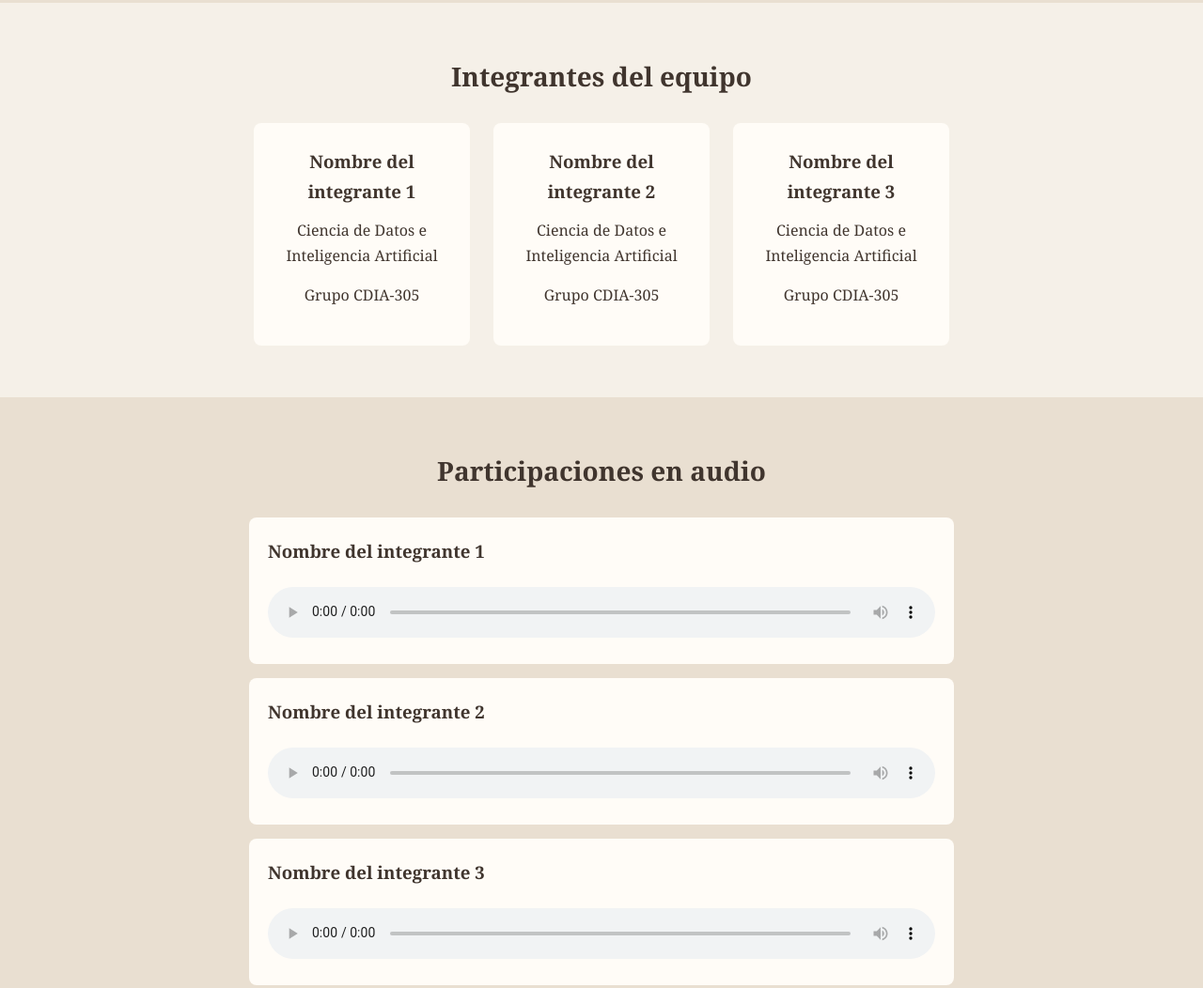
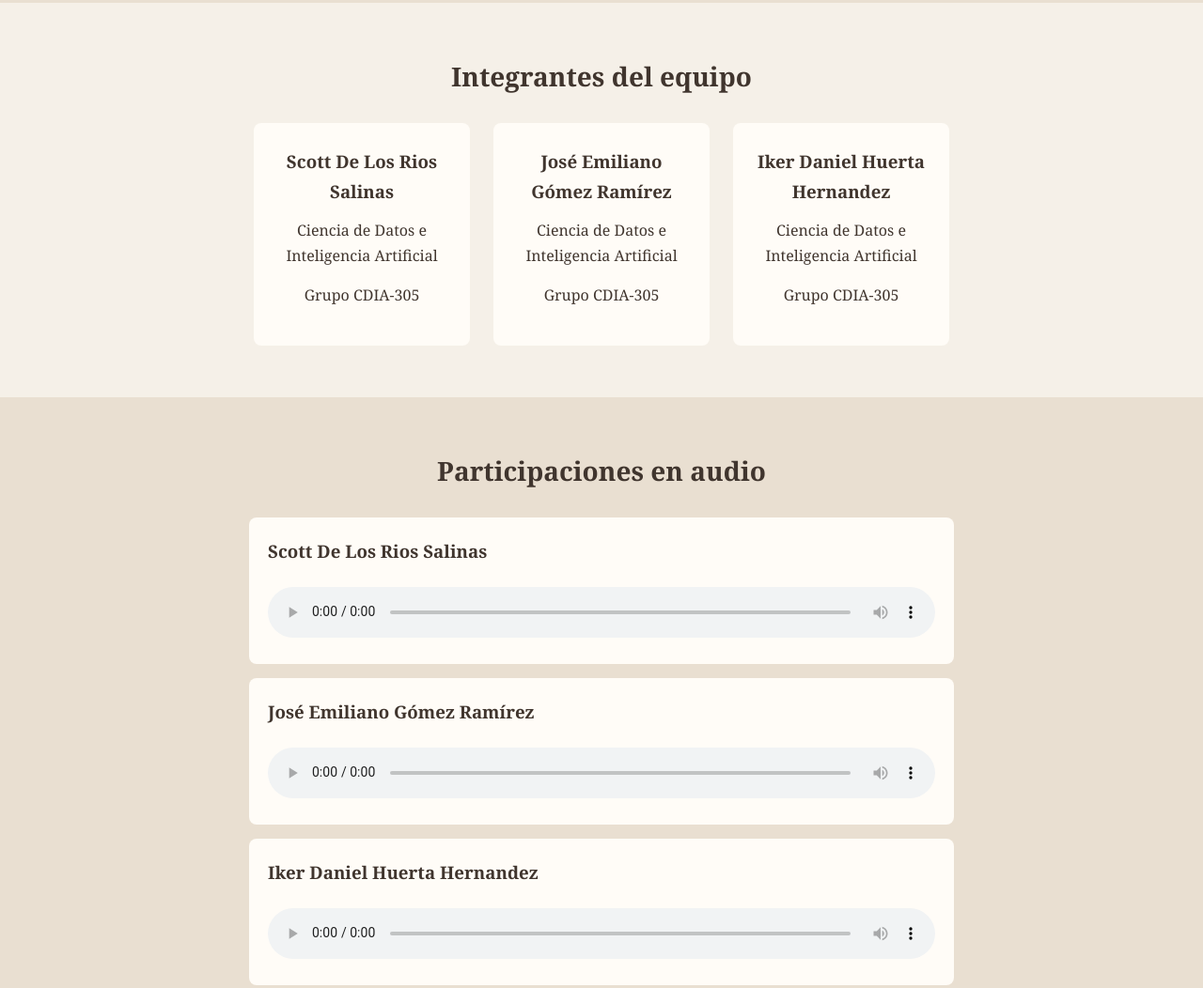
Before and after one commit to User12345-rgb/exposicion-atardecer, a plain HTML site: page index.html in a window 1280 px wide. Shown: the part 2044-3096 px from the top of the page at 94% size. Drawn offline with Linux system fonts and the light colour scheme.

Commit message:
Update index.html

```diff
--- a/index.html
+++ b/index.html
@@ -307,19 +307,19 @@ footer {
     <div class="integrantes">
 
         <div class="integrante">
-            <h3>Nombre del integrante 1</h3>
+            <h3>Scott De Los Rios Salinas</h3>
             <p>Ciencia de Datos e Inteligencia Artificial</p>
             <p>Grupo CDIA-305</p>
         </div>
 
         <div class="integrante">
-            <h3>Nombre del integrante 2</h3>
+            <h3>José Emiliano Gómez Ramírez</h3>
             <p>Ciencia de Datos e Inteligencia Artificial</p>
             <p>Grupo CDIA-305</p>
         </div>
 
         <div class="integrante">
-            <h3>Nombre del integrante 3</h3>
+            <h3>Iker Daniel Huerta Hernandez</h3>
             <p>Ciencia de Datos e Inteligencia Artificial</p>
             <p>Grupo CDIA-305</p>
         </div>
@@ -332,7 +332,7 @@ footer {
         <h2>Participaciones en audio</h2>
 
         <div class="audio">
-            <h3>Nombre del integrante 1</h3>
+            <h3>Scott De Los Rios Salinas</h3>
             <audio controls>
                 <source src="audios/audio1.mp3" type="audio/mpeg">
                 Tu navegador no puede reproducir este audio.
@@ -340,7 +340,7 @@ footer {
         </div>
 
         <div class="audio">
-            <h3>Nombre del integrante 2</h3>
+            <h3>José Emiliano Gómez Ramírez</h3>
             <audio controls>
                 <source src="audios/audio2.mp3" type="audio/mpeg">
                 Tu navegador no puede reproducir este audio.
@@ -348,7 +348,7 @@ footer {
         </div>
 
         <div class="audio">
-            <h3>Nombre del integrante 3</h3>
+            <h3>Iker Daniel Huerta Hernandez</h3>
             <audio controls>
                 <source src="audios/audio3.mp3" type="audio/mpeg">
                 Tu navegador no puede reproducir este audio.
```
